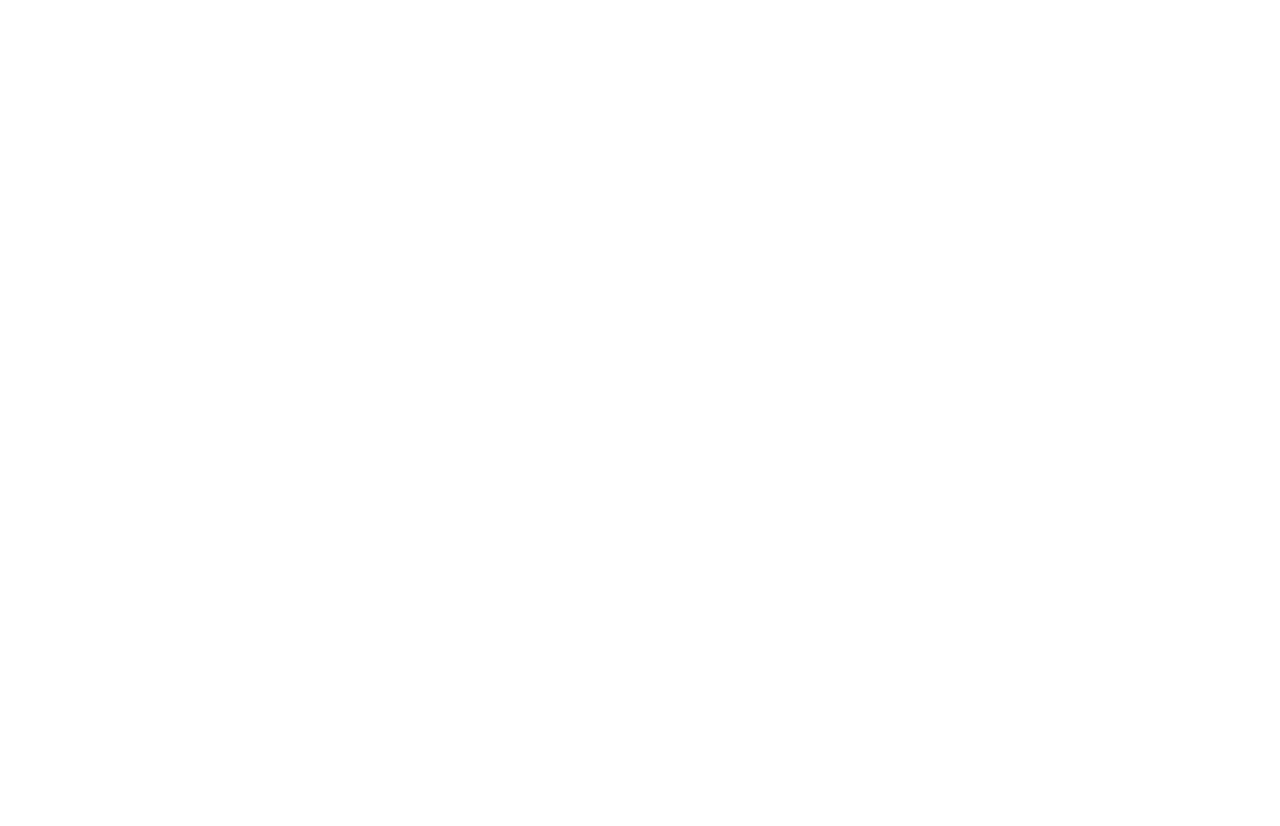
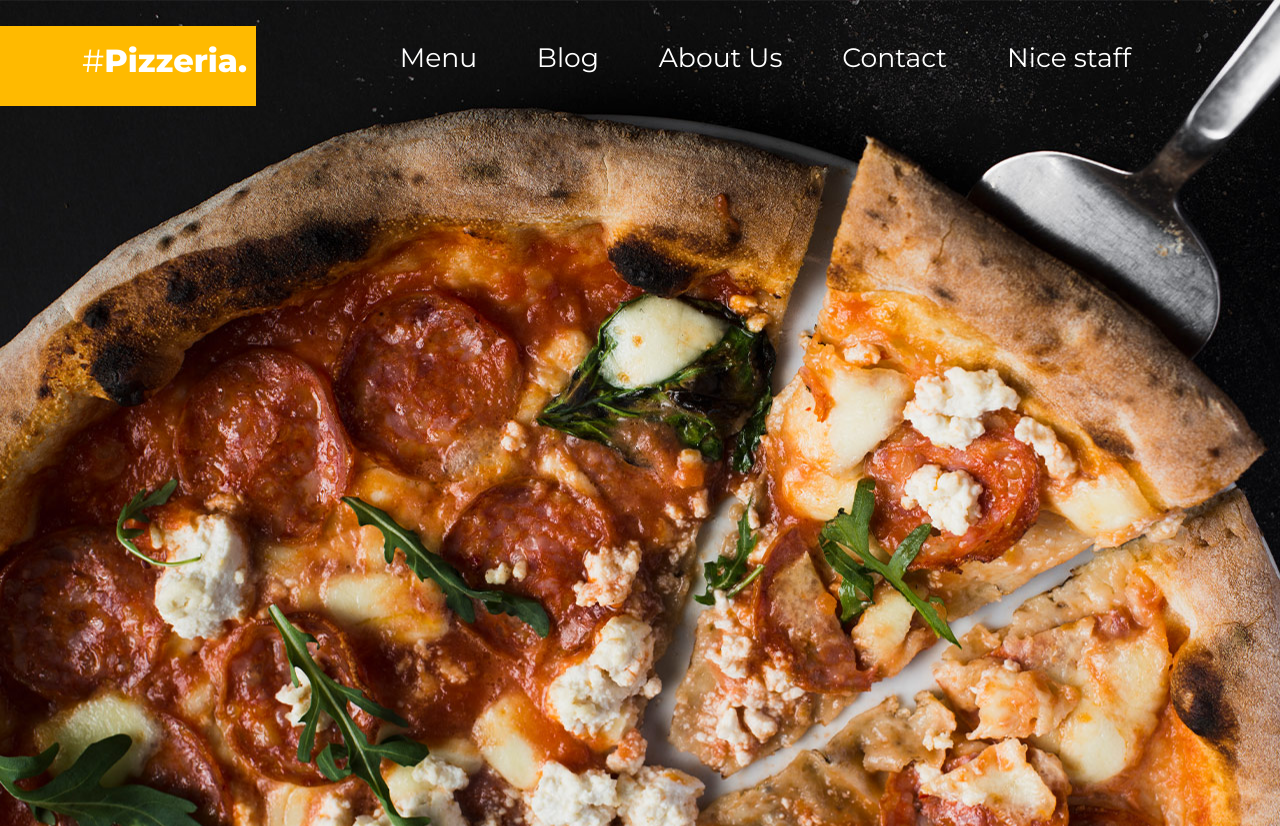
Before and after one commit to leticialterres/mood-restaurant-food, a plain HTML site: page index.html in a window 1280 px wide. Before the commit the page ends 800 px from the top, so only its background shows below. Drawn offline with Linux system fonts and the light colour scheme.

Commit message:
Alterações 22/06/22
Alteração do background, menu.

```diff
--- /dev/null
+++ b/_css/style.css
@@ -0,0 +1,85 @@
+*{
+    margin: 0;
+    padding: 0;
+    color: #fff;
+}
+
+#top{
+    background-image: url('../_image/bkg_top.jpg');
+    height: 800px;
+    display: flex;
+    justify-content: space-between;
+    padding-top: 2%;
+}
+
+#title_top{
+    background-color: #ffba00;
+    width: 20%;
+    height: 10%;
+    font-family: 'Montserrat', sans-serif;
+
+
+}
+#title_top h1{
+    margin-left: 32%;
+    font-weight: bold;
+    font-size: 24pt;
+    padding-top: 6%;
+}
+
+#sustenido{
+    font-weight: lighter;
+}
+
+nav {
+    width: 80%;
+    margin: 0 auto;
+    /*padding: 50px 0;*/
+    box-shadow: 0px 5px 0px #dedede;
+  }
+  nav ul {
+    list-style: none;
+    text-align: center;
+  }
+  nav ul li {
+    display: inline-block;
+  }
+  nav ul li a {
+    display: block;
+    padding: 15px;
+    text-decoration: none;
+    color: #fff;
+    font-family: 'Montserrat', sans-serif;
+    font-weight: light;
+    font-size: 20pt;
+    margin: 0 10px;
+  }
+  nav ul li a,
+  nav ul li a:after,
+  nav ul li a:before {
+    transition: all .5s;
+  }
+  nav ul li a:hover {
+    color: #ffba00;
+  }
+
+  nav.fill ul li a {
+    transition: all 2s;
+  }
+
+  nav.fill ul li a:after {
+    text-align: left;
+    content: '.';
+    margin: 0;
+    opacity: 0;
+  }
+  nav.fill ul li a:hover {
+    color: #ffba00;
+
+  }
+  nav.fill ul li a:hover:after {
+    animation: fill 1s forwards;
+    -webkit-animation: fill 1s forwards;
+    -moz-animation: fill 1s forwards;
+    opacity: 1;
+  }
--- a/index.html
+++ b/index.html
@@ -4,9 +4,26 @@
     <meta charset="UTF-8">
     <meta http-equiv="X-UA-Compatible" content="IE=edge">
     <meta name="viewport" content="width=device-width, initial-scale=1.0">
+    <link rel="preconnect" href="https://fonts.googleapis.com">
+<link rel="preconnect" href="https://fonts.gstatic.com" crossorigin>
+<link href="https://fonts.googleapis.com/css2?family=Montserrat:ital,wght@0,100;0,400;0,800;1,100&display=swap" rel="stylesheet">
+    <link rel="stylesheet" href="_css/style.css">
     <title>Moody Food</title>
 </head>
 <body>
+    <div id="top">
+        <div id="title_top"><h1><span id="sustenido">#</span>Pizzeria.</h1></div>
+        <nav class="fill">
+            <ul>
+              <li><a href="#">Menu</a></li>
+              <li><a href="#">Blog</a></li>
+              <li><a href="#">About Us</a></li>
+              <li><a href="#">Contact</a></li>
+              <li><a href="#">Nice staff</a></li>
+            </ul>
+          </nav>
+    </div>
+
 
 </body>
 </html>
```
Also changed, not shown: _image/bkg_top.jpg (added).
